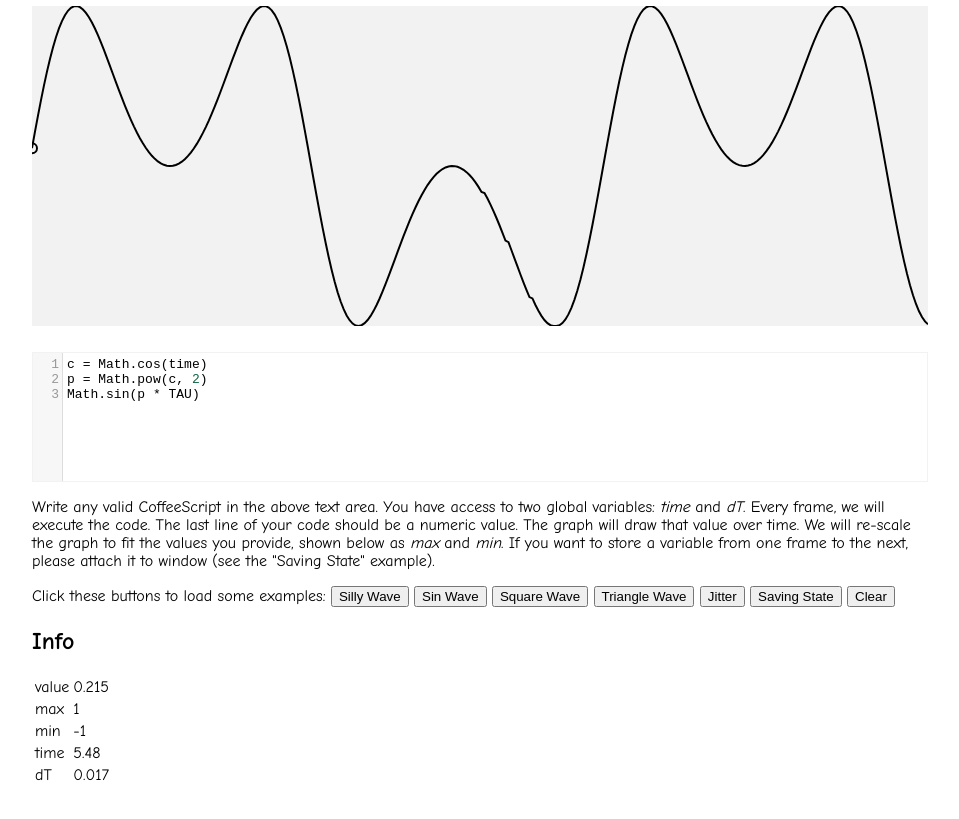
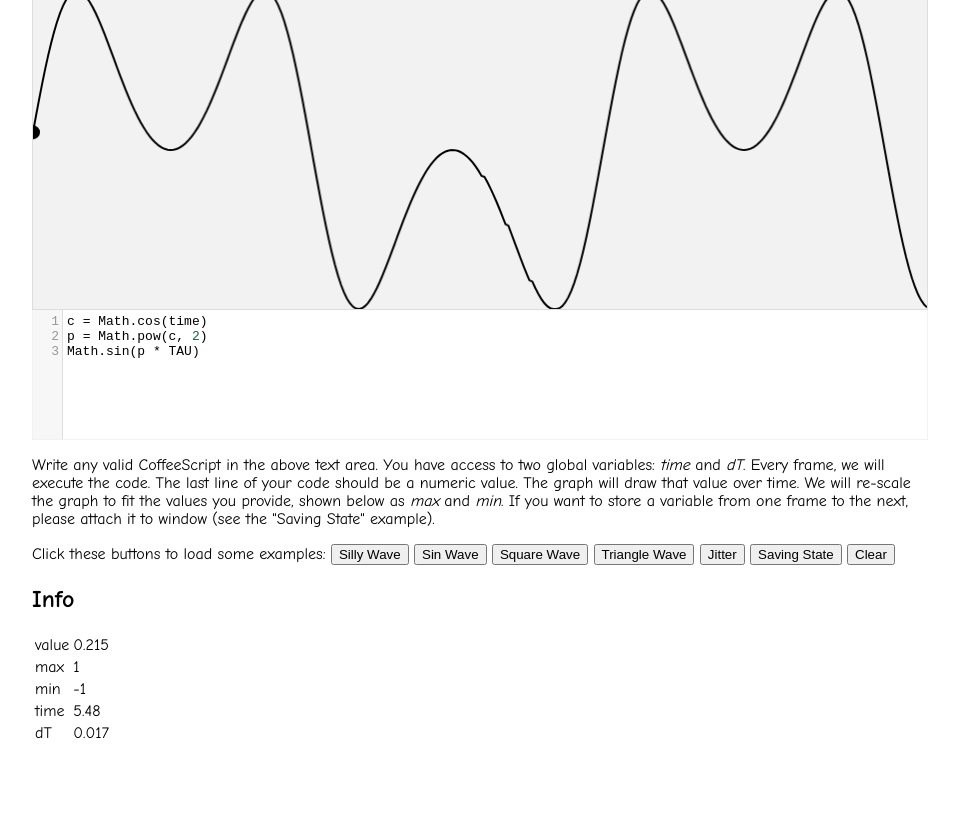
Before and after one commit to cdig/wtfunction, a website: page public/index.html in a window 1280 px wide. Shown: the part 106-925 px from the top of the page, without its empty margins (160-1119 px from the left). After the commit the page ends 867 px from the top, so only its background shows below. Drawn offline with nearby package versions, Linux system fonts and the light colour scheme.

Commit message:
A few niceness tweaks

```diff
--- a/public/scripts.js
+++ b/public/scripts.js
@@ -9,9 +9,9 @@
 
   cm = null;
 
-  window.min = -1;
+  window.min = 0;
 
-  window.max = 1;
+  window.max = 0;
 
   PI = Math.PI;
 
@@ -23,7 +23,7 @@
     square: "Math.round(time * 5) % 2",
     triangle: "Math.abs((time % 2) - 1)",
     jitter: "Math.random()",
-    state: "window.x ?= 0\nif (window.x < 0.01)\n\twindow.x = 1\nelse\n\twindow.x *= 0.9\nwindow.x",
+    state: "window.x ?= 0\nif (window.x < 0.01)\n\twindow.x = 1\nelse\n\twindow.x *= 0.9\n1 - window.x",
     clear: ""
   };
 
@@ -60,8 +60,9 @@
   };
 
   ready(function() {
-    var canvas, firstTick;
+    var canvas, context, firstTick;
     canvas = document.querySelector("canvas");
+    context = canvas.getContext("2d");
     CodeMirror.defaults.lineNumbers = true;
     CodeMirror.defaults.tabSize = 2;
     CodeMirror.defaults.historyEventDelay = 200;
@@ -114,12 +115,6 @@
       window.value = eval(window.compiledJS);
       if (window.value != null) {
         history.unshift(window.value);
-        if (window.value > window.max) {
-          window.max = window.value;
-        }
-        if (window.value < window.min) {
-          window.min = window.value;
-        }
         if (history.length > historySize) {
           history.pop();
         }
@@ -130,7 +125,7 @@
   };
 
   render = function(canvas) {
-    var context, cx, cy, height, i, j, len, v, width, x, y;
+    var context, cx, cy, height, i, j, k, len, len1, v, width, x, y;
     context = canvas.getContext("2d");
     width = canvas.width = parseInt(canvas.offsetWidth);
     height = canvas.height = parseInt(canvas.offsetHeight);
@@ -138,13 +133,24 @@
     cy = height / 2;
     context.beginPath();
     context.lineWidth = 2;
-    context.stokeStyle = "black";
+    window.min = 0;
+    window.max = 0;
     for (i = j = 0, len = history.length; j < len; i = ++j) {
+      v = history[i];
+      if (v > window.max) {
+        window.max = v;
+      }
+      if (v < window.min) {
+        window.min = v;
+      }
+    }
+    for (i = k = 0, len1 = history.length; k < len1; i = ++k) {
       v = history[i];
       x = i / (historySize - 1) * width;
       y = scale(v, window.min, window.max, height, 0);
       if (i === 0) {
-        context.arc(x, y, 5, 0, TAU);
+        context.arc(x, y, 6, 0, TAU);
+        context.fill();
         context.moveTo(x, y);
       } else {
         context.lineTo(x, y);
--- a/public/styles.css
+++ b/public/styles.css
@@ -1 +1 @@
-*{box-sizing:border-box}html,body,canvas{margin:0;padding:0}html{width:100%;height:100%}body{max-width:60em;padding:2em;margin:0 auto;font-family:"Comic Sans MS"}canvas{display:block;width:100%;height:20em;background:#F2F2F2}.CodeMirror{width:100%;height:10em;margin-top:2em;border:1px solid #F2F2F2}
+*{box-sizing:border-box}html,body,canvas{margin:0;padding:0}html{width:100%;height:100%}body{max-width:60em;padding:1em 2em;margin:0 auto;font-family:"Comic Sans MS"}canvas{display:block;width:100%;height:20em;background:#F2F2F2;border:1px solid #DDD}.CodeMirror{width:100%;height:10em;border:1px solid #F2F2F2;border-top:0}
--- a/source/style.scss
+++ b/source/style.scss
@@ -12,13 +12,9 @@ html {
 
 body {
   max-width: 60em;
-  padding: 2em;
+  padding: 1em 2em;
   margin: 0 auto;
   font-family: "Comic Sans MS";
-}
-
-h1 {
-
 }
 
 canvas {
@@ -26,11 +22,12 @@ canvas {
   width: 100%;
   height: 20em;
   background: #F2F2F2;
+  border: 1px solid #DDD;
 }
 
 .CodeMirror {
   width: 100%;
   height: 10em;
-  margin-top: 2em;
   border: 1px solid #F2F2F2;
+  border-top: 0;
 }
```
Also changed, not shown: source/script.coffee (+12 -8 lines), 2 other files.
